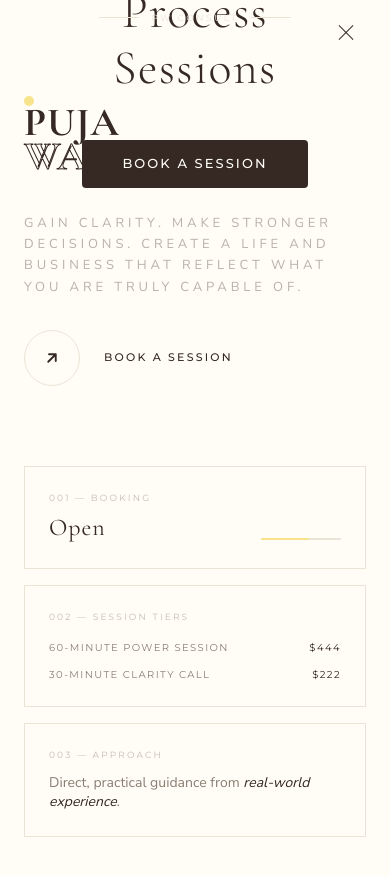
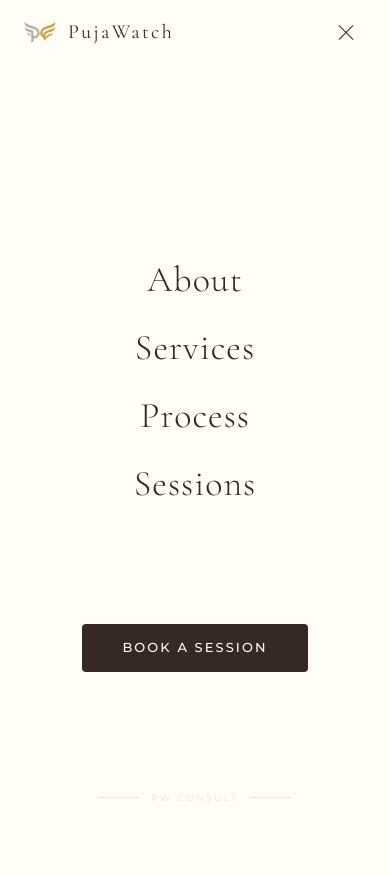
Before and after one commit to SharonSoul/Pujawatch, a Next.js app: page / in a window 390 px wide. Both pictures are taken after a click on the button "Toggle menu". Shown: the top 876 px of the page. Built offline with nearby package versions, Linux system fonts and the light colour scheme.

Commit message:
navbar update

```diff
--- a/src/components/Navbar.tsx
+++ b/src/components/Navbar.tsx
@@ -34,8 +34,9 @@ export function Navbar() {
   }, [open]);
 
   return (
+    <>
       <header
-      className={`fixed top-0 inset-x-0 z-40 h-16 transition-colors duration-300 ${
+        className={`fixed top-0 inset-x-0 z-50 h-16 transition-colors duration-300 ${
           scrolled || open ? "bg-cream/95 backdrop-blur-sm" : "bg-cream/80"
         }`}
       >
@@ -91,6 +92,7 @@ export function Navbar() {
             </span>
           </button>
         </nav>
+      </header>
 
       <AnimatePresence>
         {open && (
@@ -99,9 +101,9 @@ export function Navbar() {
             animate={{ opacity: 1 }}
             exit={{ opacity: 0 }}
             transition={{ duration: 0.4, ease: [0.16, 1, 0.3, 1] }}
-            className="fixed inset-0 z-40 flex flex-col items-center justify-center bg-cream md:hidden"
+            className="fixed inset-0 z-40 flex flex-col items-center justify-center overflow-y-auto bg-cream md:hidden"
           >
-            <div className="flex flex-col items-center gap-2">
+            <div className="flex flex-col items-center gap-3 py-20">
               {NAV_LINKS.map((l, i) => (
                 <motion.div
                   key={l.href}
@@ -117,7 +119,7 @@ export function Navbar() {
                   <Link
                     href={l.href}
                     onClick={close}
-                    className="block font-display text-5xl font-light tracking-[0.03em] text-espresso transition-colors hover:text-warm-gray"
+                    className="block py-2 font-display text-4xl font-light tracking-[0.03em] text-espresso transition-colors hover:text-warm-gray"
                   >
                     {l.label}
                   </Link>
@@ -130,7 +132,7 @@ export function Navbar() {
               animate={{ opacity: 1, y: 0 }}
               exit={{ opacity: 0, y: 16 }}
               transition={{ duration: 0.5, delay: 0.4, ease: [0.16, 1, 0.3, 1] }}
-              className="mt-12"
+              className="mt-8"
             >
               <a
                 href="#book"
@@ -157,6 +159,6 @@ export function Navbar() {
           </motion.div>
         )}
       </AnimatePresence>
-    </header>
+    </>
   );
 }
```
Lines whose indentation alone changed are shown as unchanged.
